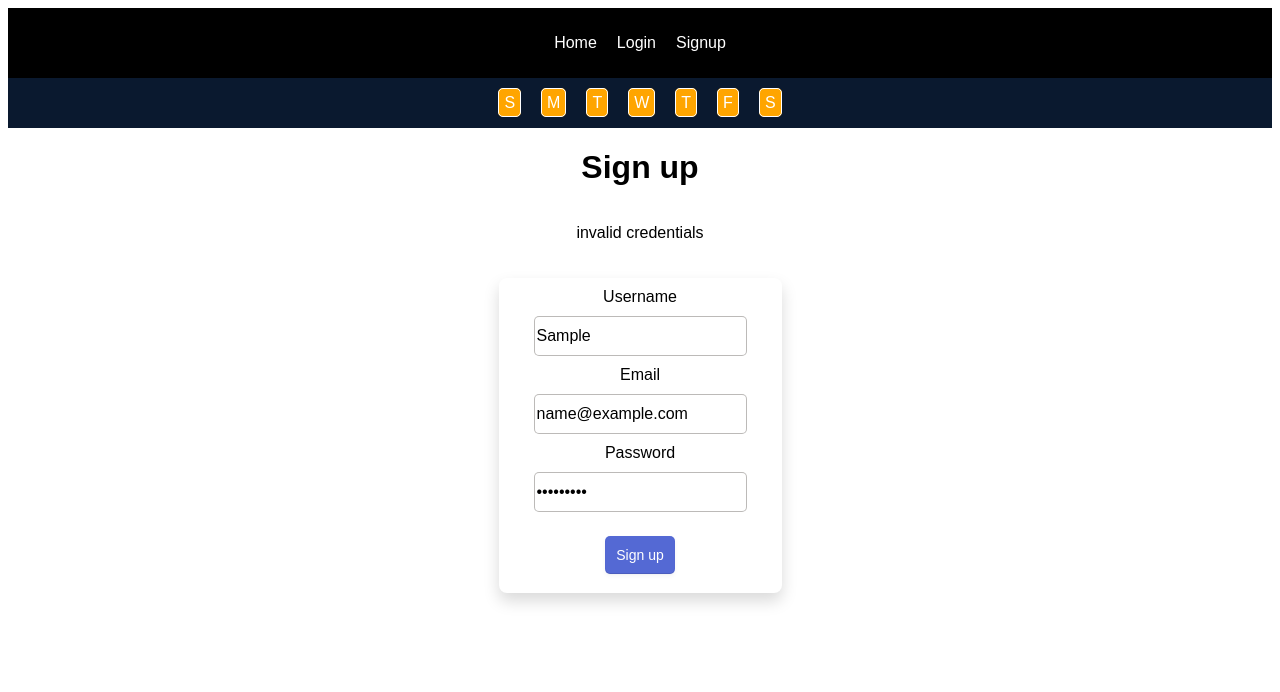
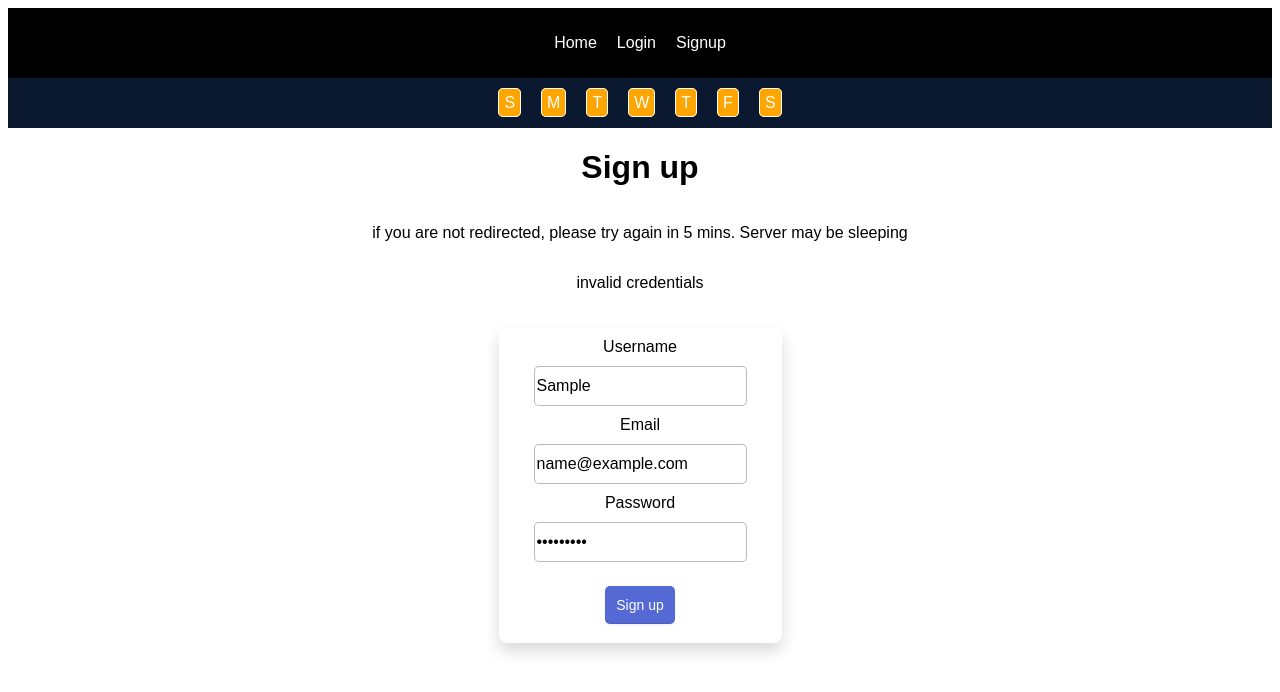
Before and after one commit to kirran01/planner-frontend, a React (Vite) app: page /signup in a window 1280 px wide. Both pictures are taken after typing "Sample", "name@example.com", "Sample123" into the empty fields and a click on the button "Sign up". Shown: the top 692 px of the page. Built offline with nearby package versions, Linux system fonts and the light colour scheme; no server answers.

Commit message:
signup warning for sleeping server

```diff
--- a/src/pages/signup.jsx
+++ b/src/pages/signup.jsx
@@ -5,7 +5,8 @@ import { useState } from 'react';
 
 function Signup() {
     const [signupErr, setSignupErr] = useState(false)
-    const navigate = useNavigate()
+    const [signupWait, setSignupWait] = useState()
+    const navigate = useNavigate(false)
     const [input, setInput] = useState({
         email: '',
         name: '',
@@ -19,6 +20,7 @@ function Signup() {
     }
     const submitSignup = (e) => {
         e.preventDefault()
+        setSignupWait(true)
         axios.post(`${import.meta.env.VITE_BACKEND_URL}/auth/signup`, {
             email: input.email,
             name: input.name,
@@ -39,6 +41,7 @@ function Signup() {
     return (
         <div className='signup-page'>
             <h1>Sign up</h1>
+            {signupWait && <p>if you are not redirected, please try again in 5 mins. Server may be sleeping</p>}
             {signupErr && <p>invalid credentials</p>}
             <form className='signup-form' onSubmit={submitSignup}>
                 <label htmlFor="username">Username</label>
```
